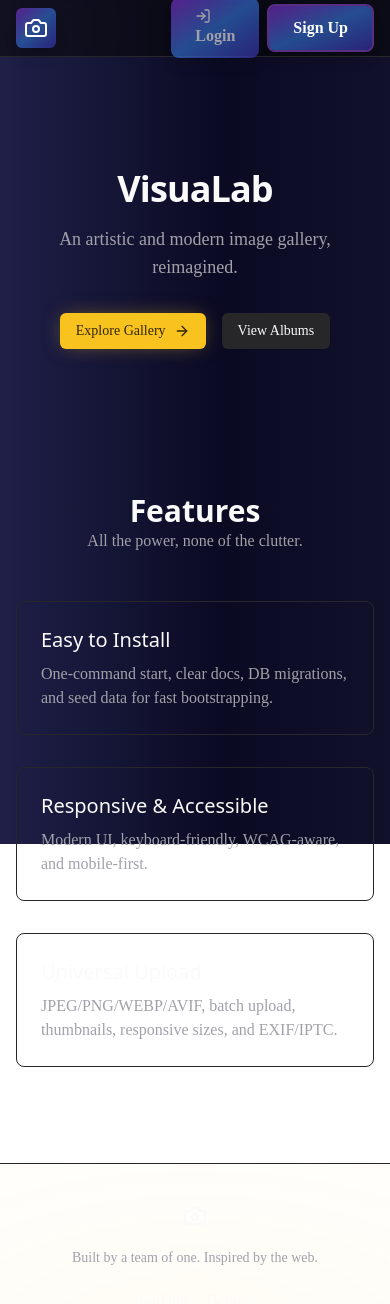
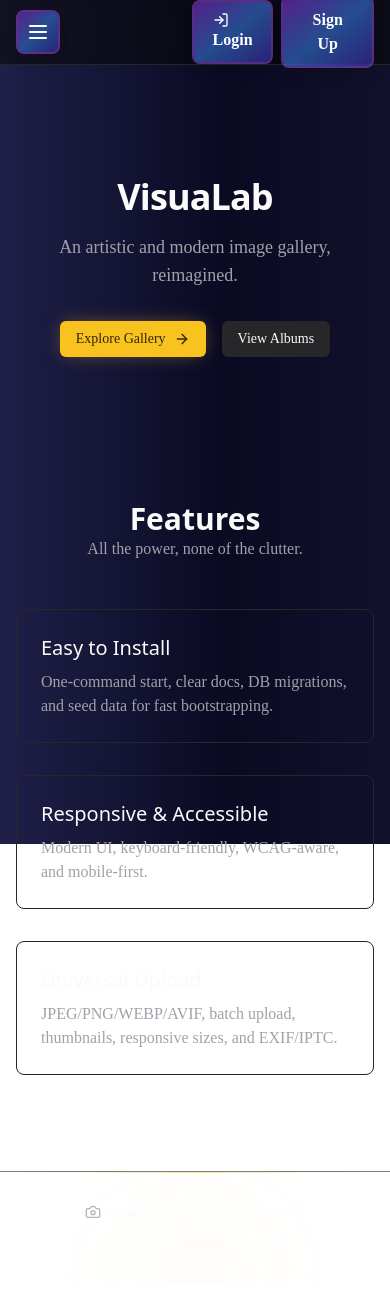
Before and after one commit to varunaditya27/VisuaLab, a Next.js app: page / in a window 390 px wide. Shown: the top 1304 px of the page. Built offline with nearby package versions, Linux system fonts and the light colour scheme.

Commit message:
Enhance layout and authentication components; integrate Toaster for notifications, add input fields to AuthModal, and improve SiteHeader and SiteFooter with better UI elements and user interactions.

```diff
--- a/app/layout.tsx
+++ b/app/layout.tsx
@@ -6,6 +6,7 @@ import SiteFooter from '@/components/SiteFooter'
 import PageTransition from '@/components/PageTransition'
 import AnimatedBackground from '@/components/AnimatedBackground'
 import AuthModal from '@/components/AuthModal'
+import { Toaster } from '@/components/ui/Toaster'
 
 const fontSans = Lato({
   subsets: ['latin'],
@@ -38,7 +39,7 @@ export default function RootLayout({
     <html lang="en" className={`dark ${fontSans.variable} ${fontHeading.variable}`}>
       <body className="min-h-dvh bg-transparent text-foreground antialiased flex flex-col">
         <AnimatedBackground />
-        <div className="flex flex-col min-h-dvh">
+  <div className="flex flex-col min-h-dvh relative z-0">
           <SiteHeader />
           <AuthModal />
           <main className="flex-1">
@@ -48,6 +49,7 @@ export default function RootLayout({
           </main>
           <SiteFooter />
         </div>
+        <Toaster />
       </body>
     </html>
   )
--- a/components/AuthModal.tsx
+++ b/components/AuthModal.tsx
@@ -3,8 +3,62 @@
 import { useEffect, useState } from 'react'
 import { AnimatePresence, motion } from 'framer-motion'
 import { Button } from '@/components/ui/Button'
+import { Input } from '@/components/ui/Input'
+import { X, Loader2 } from 'lucide-react'
 
 type Tab = 'login' | 'register'
+
+function AuthForm({ tab, loading }: { tab: Tab, loading: boolean }) {
+  const variants = {
+    hidden: (direction: number) => ({ opacity: 0, x: direction * 200 }),
+    visible: { opacity: 1, x: 0 },
+    exit: (direction: number) => ({ opacity: 0, x: direction * -200 })
+  }
+  const direction = tab === 'login' ? 1 : -1
+
+  return (
+    <motion.div
+      key={tab}
+      custom={direction}
+      variants={variants}
+      initial="hidden"
+      animate="visible"
+      exit="exit"
+      transition={{ type: 'tween', ease: 'easeInOut', duration: 0.3 }}
+      className="space-y-4"
+    >
+      <div className="space-y-1">
+        <label htmlFor="username" className="text-sm font-medium text-muted-foreground">
+          Username
+        </label>
+        <Input
+          id="username"
+          name="username"
+          type="text"
+          required
+          placeholder="yourname"
+          autoComplete="username"
+          disabled={loading}
+        />
+      </div>
+      <div className="space-y-1">
+        <label htmlFor="password" className="text-sm font-medium text-muted-foreground">
+          Password
+        </label>
+        <Input
+          id="password"
+          name="password"
+          type="password"
+          required
+          placeholder="••••••••"
+          autoComplete={tab === 'login' ? 'current-password' : 'new-password'}
+          disabled={loading}
+        />
+      </div>
+    </motion.div>
+  )
+}
+
 
 export default function AuthModal() {
   const [open, setOpen] = useState(false)
@@ -52,12 +106,10 @@ export default function AuthModal() {
         setError(json?.error || 'Something went wrong')
         return
       }
-      // Close and refresh to reflect new cookies/role
       setOpen(false)
-      // Small delay to allow modal exit animation
       setTimeout(() => {
         if (typeof window !== 'undefined') window.location.reload()
-      }, 150)
+      }, 300)
     } catch (err) {
       setError('Network error')
     } finally {
@@ -73,94 +125,76 @@ export default function AuthModal() {
           initial={{ opacity: 0 }}
           animate={{ opacity: 1 }}
           exit={{ opacity: 0 }}
+          transition={{ duration: 0.3 }}
         >
-          <div
-            className="absolute inset-0 bg-black/60"
+          <motion.div
+            className="absolute inset-0 bg-background/80 backdrop-blur-md"
             onClick={() => setOpen(false)}
+            initial={{ opacity: 0 }}
+            animate={{ opacity: 1 }}
+            exit={{ opacity: 0 }}
             aria-hidden
           />
           <motion.div
-            className="relative z-[101] w-full max-w-sm rounded-xl border bg-background p-6 shadow-2xl"
-            initial={{ y: 20, opacity: 0 }}
-            animate={{ y: 0, opacity: 1 }}
-            exit={{ y: 20, opacity: 0 }}
+            className="relative z-[101] w-full max-w-sm rounded-2xl border bg-popover p-6 shadow-2xl"
+            initial={{ y: 20, scale: 0.95, opacity: 0 }}
+            animate={{ y: 0, scale: 1, opacity: 1 }}
+            exit={{ y: 20, scale: 0.95, opacity: 0 }}
+            transition={{ duration: 0.3, ease: 'easeOut' }}
             role="dialog"
             aria-modal="true"
             aria-labelledby="auth-modal-title"
           >
-            <div className="mb-4 flex items-center justify-between">
-              <h2 id="auth-modal-title" className="text-lg font-semibold">
-                {tab === 'login' ? 'Sign in' : 'Create account'}
+            <div className="mb-6 flex flex-col text-center">
+              <h2 id="auth-modal-title" className="font-heading text-2xl font-bold">
+                {tab === 'login' ? 'Welcome Back' : 'Join VisuaLab'}
               </h2>
-              <button
-                onClick={() => setOpen(false)}
-                className="rounded-md px-2 py-1 text-sm text-muted-foreground hover:text-foreground"
-                aria-label="Close"
-              >
-                ✕
-              </button>
+              <p className="text-muted-foreground text-sm mt-1">
+                {tab === 'login' ? 'Sign in to access your gallery.' : 'Create an account to get started.'}
+              </p>
             </div>
 
-            <div className="mb-4 grid grid-cols-2 gap-2">
+            <Button
+              onClick={() => setOpen(false)}
+              variant="ghost"
+              className="absolute top-3 right-3 !h-8 !w-8 !p-0"
+              aria-label="Close"
+            >
+              <X size={18} />
+            </Button>
+
+            <div className="mb-4 grid grid-cols-2 gap-2 rounded-lg bg-muted p-1">
               <Button
                 onClick={() => setTab('login')}
-                className={
-                  tab === 'login'
-                    ? 'w-full'
-                    : 'w-full !bg-transparent !border-purple-500/50 text-muted-foreground'
-                }
+                variant={tab === 'login' ? 'primary' : 'ghost'}
+                className="w-full"
               >
                 Login
               </Button>
               <Button
                 onClick={() => setTab('register')}
-                className={
-                  tab === 'register'
-                    ? 'w-full'
-                    : 'w-full !bg-transparent !border-purple-500/50 text-muted-foreground'
-                }
+                variant={tab === 'register' ? 'primary' : 'ghost'}
+                className="w-full"
               >
                 Sign Up
               </Button>
             </div>
 
-            <form onSubmit={submit} className="space-y-3">
-              <div className="space-y-1">
-                <label htmlFor="username" className="text-sm text-muted-foreground">
-                  Username
-                </label>
-                <input
-                  id="username"
-                  name="username"
-                  type="text"
-                  required
-                  className="w-full rounded-md border bg-background px-3 py-2 outline-none focus:ring-2 focus:ring-purple-500/40"
-                  placeholder="yourname"
-                  autoComplete="username"
-                />
-              </div>
-              <div className="space-y-1">
-                <label htmlFor="password" className="text-sm text-muted-foreground">
-                  Password
-                </label>
-                <input
-                  id="password"
-                  name="password"
-                  type="password"
-                  required
-                  className="w-full rounded-md border bg-background px-3 py-2 outline-none focus:ring-2 focus:ring-purple-500/40"
-                  placeholder="••••••••"
-                  autoComplete={tab === 'login' ? 'current-password' : 'new-password'}
-                />
+            <form onSubmit={submit} className="space-y-4">
+              <div className="overflow-hidden relative h-[160px]">
+                <AnimatePresence initial={false} custom={tab} mode="popLayout">
+                    <AuthForm tab={tab} loading={loading} />
+                </AnimatePresence>
               </div>
 
               {error && (
-                <p className="text-sm text-red-400" role="alert">
+                <p className="text-sm text-destructive text-center" role="alert">
                   {error}
                 </p>
               )}
 
               <Button type="submit" disabled={loading} className="w-full">
+                {loading && <Loader2 size={16} className="mr-2 animate-spin" />}
                 {loading ? (tab === 'login' ? 'Signing in…' : 'Creating…') : tab === 'login' ? 'Sign in' : 'Create account'}
               </Button>
             </form>
--- a/components/SiteFooter.tsx
+++ b/components/SiteFooter.tsx
@@ -1,28 +1,39 @@
-import { Camera, Github, Twitter } from 'lucide-react'
+import { Camera, Github } from 'lucide-react'
 
 export default function SiteFooter() {
+  const year = new Date().getFullYear()
   return (
-    <footer className="border-t relative overflow-hidden">
-      <div className="absolute inset-0 -z-10 pointer-events-none">
-        <div
-          className="absolute bottom-[-20rem] left-1/2 -translate-x-1/2 w-[80rem] h-[40rem] bg-[radial-gradient(ellipse_50%_50%_at_50%_50%,hsl(var(--primary)/0.05),transparent)]"
-        />
-      </div>
-      <div className="container flex flex-col items-center justify-between gap-4 py-10 md:h-24 md:flex-row md:py-0">
-        <div className="flex flex-col items-center gap-4 px-8 md:flex-row md:gap-2 md:px-0">
-          <Camera />
-          <p className="text-center text-sm leading-loose md:text-left text-muted-foreground">
-            Built by a team of one. Inspired by the web.
-          </p>
+    <footer className="relative border-t border-border/60 backdrop-blur-sm overflow-hidden">
+      {/* Subtle top glow line */}
+      <div className="pointer-events-none absolute top-0 left-0 right-0 h-px bg-gradient-to-r from-transparent via-primary/40 to-transparent" />
+      {/* Soft radial tint for depth */}
+      <div className="absolute inset-0 -z-10 opacity-60 [mask-image:radial-gradient(circle_at_50%_30%,black,transparent)] bg-[radial-gradient(circle_at_50%_120%,hsl(var(--primary)/0.08),transparent_70%)]" />
+      <div className="container py-8 flex flex-col md:flex-row items-center gap-4 md:gap-6 text-xs md:text-sm">
+        <div className="flex items-center gap-2 text-muted-foreground">
+          <Camera className="w-4 h-4 opacity-80" />
+          <span className="font-medium tracking-tight text-foreground/90">VisuaLab</span>
+          <span className="hidden md:inline select-none text-foreground/30">•</span>
+          <span className="text-foreground/60">{year} · Open-source media lab</span>
         </div>
-        <div className="flex items-center gap-4">
-          <a href="#" target="_blank" rel="noreferrer" className="font-medium underline underline-offset-4">
-            GitHub
+        <nav aria-label="Footer" className="flex items-center gap-5 md:ml-auto">
+          <a
+            href="https://github.com/varunaditya27/VisuaLab"
+            target="_blank"
+            rel="noopener noreferrer"
+            className="group inline-flex items-center gap-1 text-foreground/60 hover:text-foreground transition-colors"
+          >
+            <Github className="w-4 h-4 opacity-70 group-hover:opacity-100 transition-opacity" />
+            <span className="underline decoration-transparent group-hover:decoration-primary/50 underline-offset-4">GitHub</span>
           </a>
-          <a href="#" target="_blank" rel="noreferrer" className="font-medium underline underline-offset-4">
-            Twitter
-          </a>
-        </div>
+          <a
+            href="/gallery"
+            className="text-foreground/60 hover:text-primary transition-colors"
+          >Explore</a>
+          <a
+            href="/upload"
+            className="text-foreground/60 hover:text-primary transition-colors"
+          >Upload</a>
+        </nav>
       </div>
     </footer>
   )
--- a/components/SiteHeader.tsx
+++ b/components/SiteHeader.tsx
@@ -2,11 +2,12 @@
 
 import Link from 'next/link'
 import { usePathname } from 'next/navigation'
-import { motion } from 'framer-motion'
-import { Camera, GalleryHorizontal, Menu, X, FolderOpen, LogIn, LogOut, Shield, User } from 'lucide-react'
-import { useEffect, useState } from 'react'
+import { AnimatePresence, motion } from 'framer-motion'
+import { Camera, GalleryHorizontal, FolderOpen, LogIn, LogOut, Shield, User, Menu, X, ChevronDown } from 'lucide-react'
+import React, { useEffect, useState } from 'react'
 import { Button } from '@/components/ui/Button'
 import { LinkButton } from '@/components/ui/LinkButton'
+import useClickOutside from '@/hooks/useClickOutside'
 
 const mainNav = [
   { href: '/gallery', label: 'Gallery', icon: GalleryHorizontal },
@@ -20,27 +21,29 @@ function NavLink({ href, label }: { href: string; label: string }) {
   return (
     <Link
       href={href}
-      className={`text-sm font-medium transition-colors hover:text-primary ${isActive ? 'text-primary' : 'text-muted-foreground'}`}
+      className={`relative text-sm font-medium transition-colors hover:text-primary ${isActive ? 'text-primary' : 'text-muted-foreground'}`}
+    >
+      <motion.span
+        whileHover={{ y: -2 }}
+        className="inline-block"
       >
         {label}
+      </motion.span>
+      {isActive && (
+        <motion.div
+          className="absolute -bottom-1 left-0 right-0 h-0.5 bg-primary"
+          layoutId="underline"
+          initial={false}
+          animate={{ opacity: 1 }}
+        />
+      )}
     </Link>
   )
 }
 
-export default function SiteHeader() {
-  const [open, setOpen] = useState(false)
-  const [role, setRole] = useState<'ADMIN' | 'VIEWER'>('VIEWER')
-  const [username, setUsername] = useState<string | null>(null)
-
-  useEffect(() => {
-    // This is a simplified way to get user info client-side.
-    // In a real app, this would likely come from a context or a session hook.
-    const roleMatch = document.cookie.match(/(?:^|; )rbacRoleClient=([^;]+)/)
-    const usernameMatch = document.cookie.match(/(?:^|; )rbacUsernameClient=([^;]+)/)
-
-    if (roleMatch) setRole(decodeURIComponent(roleMatch[1]) === 'ADMIN' ? 'ADMIN' : 'VIEWER')
-    if (usernameMatch) setUsername(decodeURIComponent(usernameMatch[1]))
-  }, [])
+function UserNav({ username, role }: { username: string | null, role: 'ADMIN' | 'VIEWER' }) {
+  const [menuOpen, setMenuOpen] = useState(false)
+  const menuRef = useClickOutside<HTMLDivElement>(() => setMenuOpen(false)) as React.RefObject<HTMLDivElement | null>
 
   const promptLogin = (tab: 'login' | 'register' = 'login') => {
     window.dispatchEvent(new CustomEvent('visuauth:open', { detail: { tab } }))
@@ -51,9 +54,72 @@ export default function SiteHeader() {
     location.reload()
   }
 
+  if (!username) {
+    return (
+      <div className="flex items-center space-x-2">
+        <Button variant="ghost" onClick={() => promptLogin('login')}>
+          <LogIn size={16} className="mr-2" /> Login
+        </Button>
+        <Button onClick={() => promptLogin('register')}>
+          Sign Up
+        </Button>
+      </div>
+    )
+  }
+
+  return (
+    <div className="relative" ref={menuRef}>
+      <motion.button
+        className="flex items-center gap-2 rounded-full p-2 transition-colors hover:bg-accent"
+        onClick={() => setMenuOpen(!menuOpen)}
+        whileTap={{ scale: 0.95 }}
+      >
+        <div className="w-8 h-8 rounded-full bg-secondary flex items-center justify-center">
+          <User size={16} className="text-secondary-foreground" />
+        </div>
+        <span className="text-sm font-medium hidden sm:inline">{username}</span>
+        <ChevronDown size={16} className={`transition-transform ${menuOpen ? 'rotate-180' : ''}`} />
+      </motion.button>
+      <AnimatePresence>
+        {menuOpen && (
+          <motion.div
+            initial={{ opacity: 0, y: 10, scale: 0.95 }}
+            animate={{ opacity: 1, y: 0, scale: 1 }}
+            exit={{ opacity: 0, y: 10, scale: 0.95 }}
+            className="absolute right-0 top-full mt-2 w-48 origin-top-right rounded-md bg-popover p-2 shadow-lg ring-1 ring-border focus:outline-none"
+          >
+            {role === 'ADMIN' && (
+              <LinkButton href="/admin" className="w-full justify-start !bg-transparent !border-none text-popover-foreground hover:bg-accent">
+                <Shield size={16} className="mr-2" /> Admin Panel
+              </LinkButton>
+            )}
+            <Button onClick={handleLogout} variant="ghost" className="w-full justify-start text-destructive hover:text-destructive hover:bg-destructive/10">
+              <LogOut size={16} className="mr-2" /> Logout
+            </Button>
+          </motion.div>
+        )}
+      </AnimatePresence>
+    </div>
+  )
+}
+
+
+export default function SiteHeader() {
+  const [mobileMenuOpen, setMobileMenuOpen] = useState(false)
+  const [role, setRole] = useState<'ADMIN' | 'VIEWER'>('VIEWER')
+  const [username, setUsername] = useState<string | null>(null)
+
+  useEffect(() => {
+    const roleMatch = document.cookie.match(/(?:^|; )rbacRoleClient=([^;]+)/)
+    const usernameMatch = document.cookie.match(/(?:^|; )rbacUsernameClient=([^;]+)/)
+
+    if (roleMatch) setRole(decodeURIComponent(roleMatch[1]) === 'ADMIN' ? 'ADMIN' : 'VIEWER')
+    if (usernameMatch) setUsername(decodeURIComponent(usernameMatch[1]))
+  }, [])
+
   return (
     <header className="sticky top-0 z-50 w-full border-b bg-background/95 backdrop-blur supports-[backdrop-filter]:bg-background/60">
-      <div className="container flex h-14 items-center">
+      <div className="container flex h-16 items-center">
         <div className="mr-4 hidden md:flex">
           <Link href="/" className="mr-6 flex items-center space-x-2">
             <motion.div whileHover={{ rotate: -15, scale: 1.1 }} transition={{ type: 'spring', stiffness: 300 }}>
@@ -67,60 +133,56 @@ export default function SiteHeader() {
         </div>
 
         {/* Mobile Menu Button */}
+        <div className="flex flex-1 items-center justify-start md:hidden">
           <Button
-          className="inline-flex items-center justify-center rounded-md font-medium transition-colors focus:ring-0 md:hidden !p-2 !bg-transparent !border-none"
-          onClick={() => setOpen(o => !o)}
+            variant="ghost"
+            className="p-2"
+            onClick={() => setMobileMenuOpen(o => !o)}
           >
-          <motion.div animate={{ rotate: open ? 15 : 0 }} transition={{ type: 'spring', stiffness: 300 }}>
-            <Camera className="h-6 w-6" />
+            <AnimatePresence initial={false} mode="wait">
+              <motion.div
+                key={mobileMenuOpen ? "x" : "menu"}
+                initial={{ y: -20, opacity: 0 }}
+                animate={{ y: 0, opacity: 1 }}
+                exit={{ y: 20, opacity: 0 }}
+                transition={{ duration: 0.2 }}
+              >
+                {mobileMenuOpen ? <X size={24} /> : <Menu size={24} />}
               </motion.div>
+            </AnimatePresence>
             <span className="sr-only">Toggle Menu</span>
           </Button>
+        </div>
 
         {/* Mobile Menu */}
-        {open && (
-          <div className="fixed inset-0 top-14 z-50 grid h-[calc(100vh-3.5rem)] grid-flow-row auto-rows-max overflow-auto p-6 pb-32 shadow-md animate-in slide-in-from-bottom-80 md:hidden">
-            <div className="relative z-20 grid gap-6 rounded-md bg-popover p-4 text-popover-foreground shadow-md">
-              <Link href="/" className="flex items-center space-x-2">
+        <AnimatePresence>
+          {mobileMenuOpen && (
+            <motion.div
+              initial={{ opacity: 0, y: -20 }}
+              animate={{ opacity: 1, y: 0 }}
+              exit={{ opacity: 0, y: -20 }}
+              className="fixed inset-0 top-16 z-40 md:hidden"
+            >
+              <div className="absolute inset-0 bg-background/80 backdrop-blur-sm" onClick={() => setMobileMenuOpen(false)} />
+              <div className="relative z-20 grid gap-6 rounded-md bg-popover p-6 text-popover-foreground shadow-lg">
+                <Link href="/" className="flex items-center space-x-2" onClick={() => setMobileMenuOpen(false)}>
+                  <Camera />
                   <span className="font-bold">VisuaLab</span>
                 </Link>
                 <nav className="grid grid-flow-row auto-rows-max text-sm">
                   {mainNav.map(item => (
-                  <Link key={item.href} href={item.href} className="flex w-full items-center rounded-md p-2 text-sm font-medium hover:underline">
+                    <Link key={item.href} href={item.href} className="flex w-full items-center rounded-md p-2 text-base font-medium hover:underline" onClick={() => setMobileMenuOpen(false)}>
                       {item.label}
                     </Link>
                   ))}
                 </nav>
               </div>
-          </div>
+            </motion.div>
           )}
+        </AnimatePresence>
 
-        <div className="flex flex-1 items-center justify-end space-x-4">
-          <nav className="flex items-center space-x-2">
-            {username ? (
-              <>
-                {role === 'ADMIN' && (
-                  <LinkButton href="/admin" className="!bg-transparent !border-none text-muted-foreground hover:text-white">
-                    <Shield size={16} className="mr-2" /> Admin
-                  </LinkButton>
-                )}
-                <span className="text-sm text-muted-foreground hidden sm:inline">@{username}</span>
-                <Button onClick={handleLogout} className="!bg-transparent !border-none text-muted-foreground hover:text-white">
-                  <LogOut size={16} className="mr-2" />
-                  <span className="hidden sm:inline">Logout</span>
-                </Button>
-              </>
-            ) : (
-              <>
-                <Button onClick={() => promptLogin('login')} className="!bg-transparent !border-none text-muted-foreground hover:text-white">
-                  <LogIn size={16} className="mr-2" /> Login
-                </Button>
-                <Button onClick={() => promptLogin('register')}>
-                  Sign Up
-                </Button>
-              </>
-            )}
-          </nav>
+        <div className="flex flex-1 items-center justify-end">
+          <UserNav username={username} role={role} />
         </div>
       </div>
     </header>
```
Lines whose indentation alone changed are shown as unchanged.
